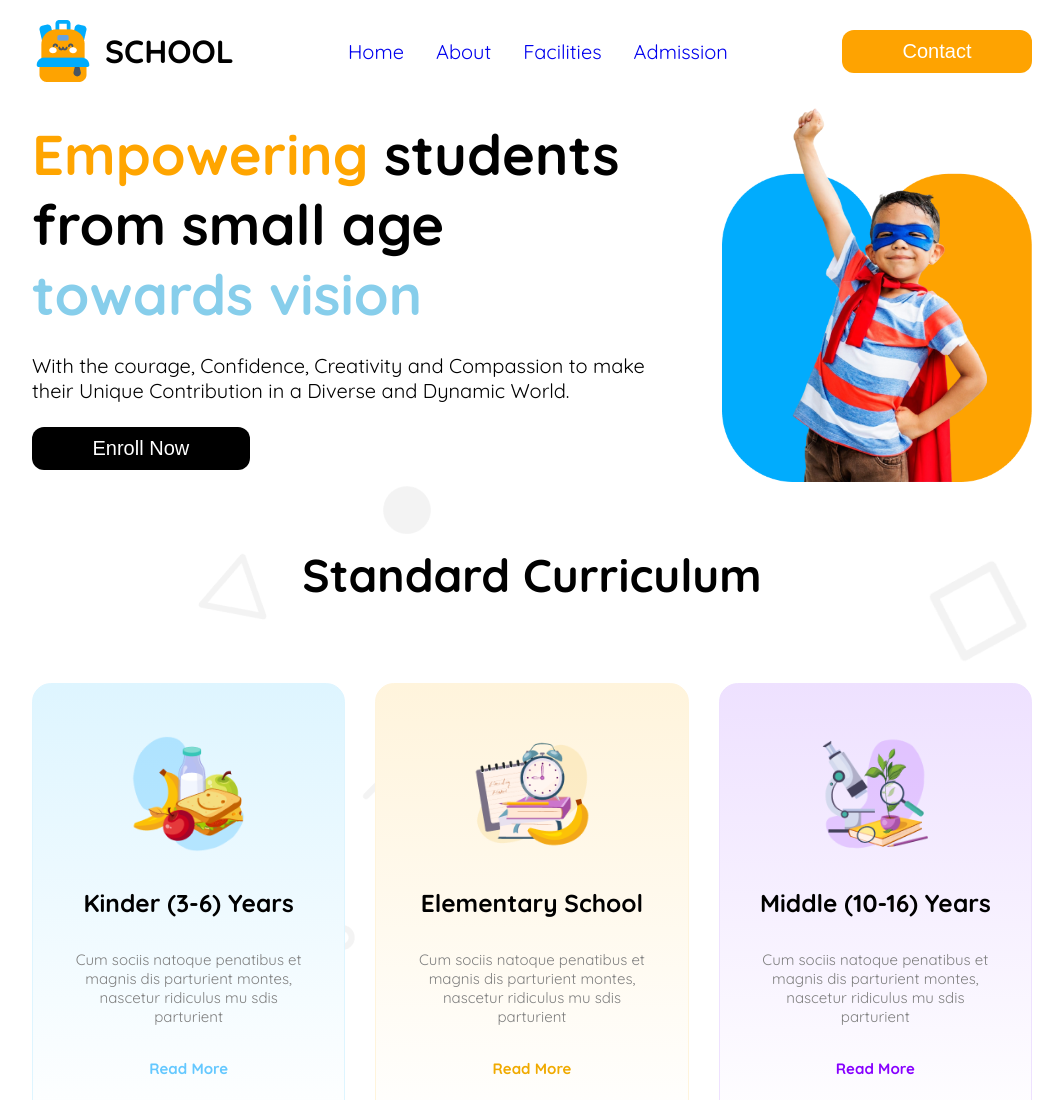
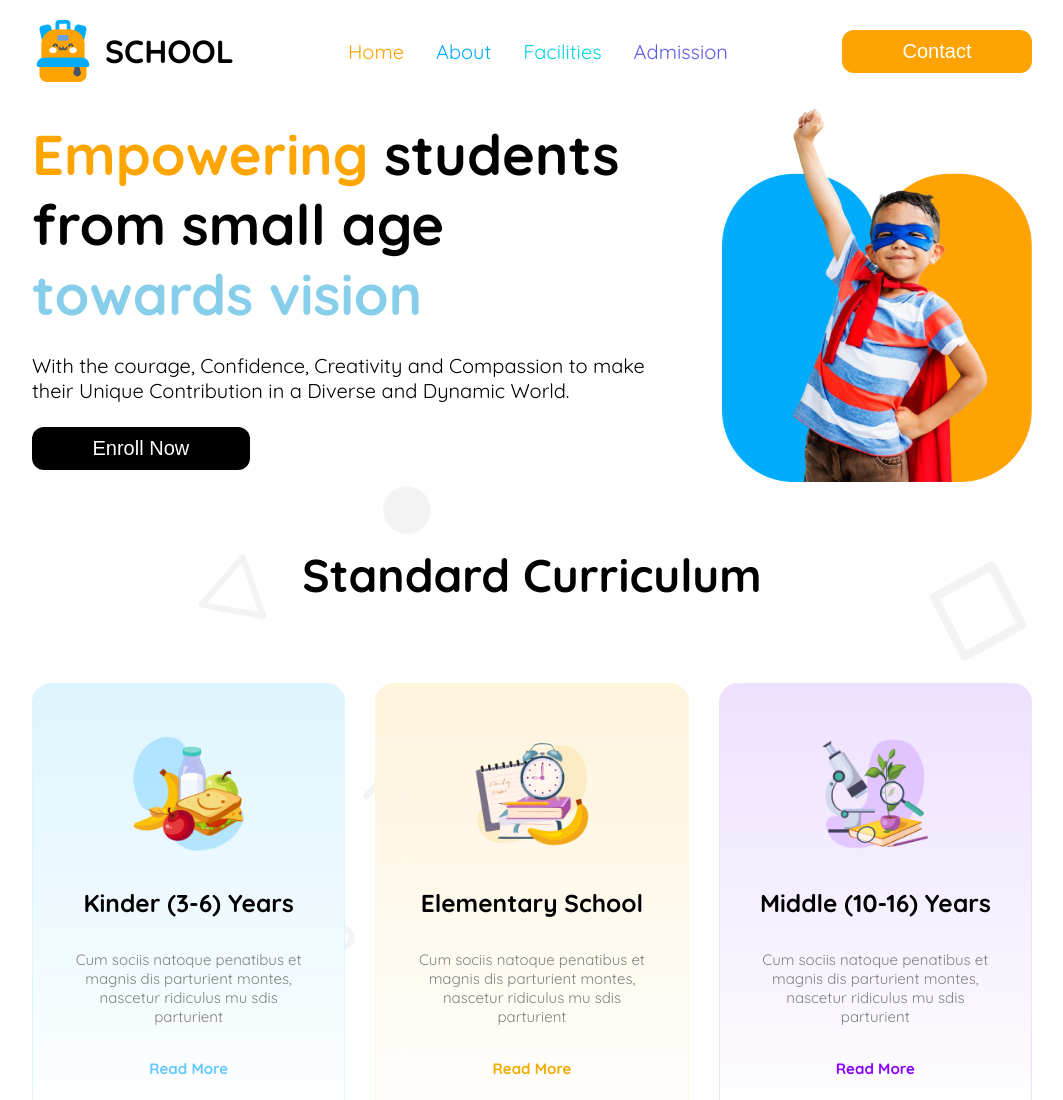
Before and after one commit to ShaharearSabbir/assignment-2, a plain HTML site: page index.html in a window 1280 px wide. Shown: the top 1100 px of the page, without its empty margins (108-1171 px from the left). Drawn offline with Linux system fonts and the light colour scheme.

Commit message:
nav color bug fixed

```diff
--- a/style/style.css
+++ b/style/style.css
@@ -86,16 +86,16 @@ nav {
     list-style: none;
 }
 
-.nav-links ul #link-1 {
+.nav-links ul #link-1 a{
     color: #FEA301;
 }
-.nav-links ul #link-2 {
+.nav-links ul #link-2 a{
     color: #01ACFD;
 }
-.nav-links ul #link-3 {
+.nav-links ul #link-3 a{
     color: #05D4DF;
 }
-.nav-links ul #link-4 {
+.nav-links ul #link-4 a{
     color: #5D58EF;
 }
 .nav-links ul li a {
```
